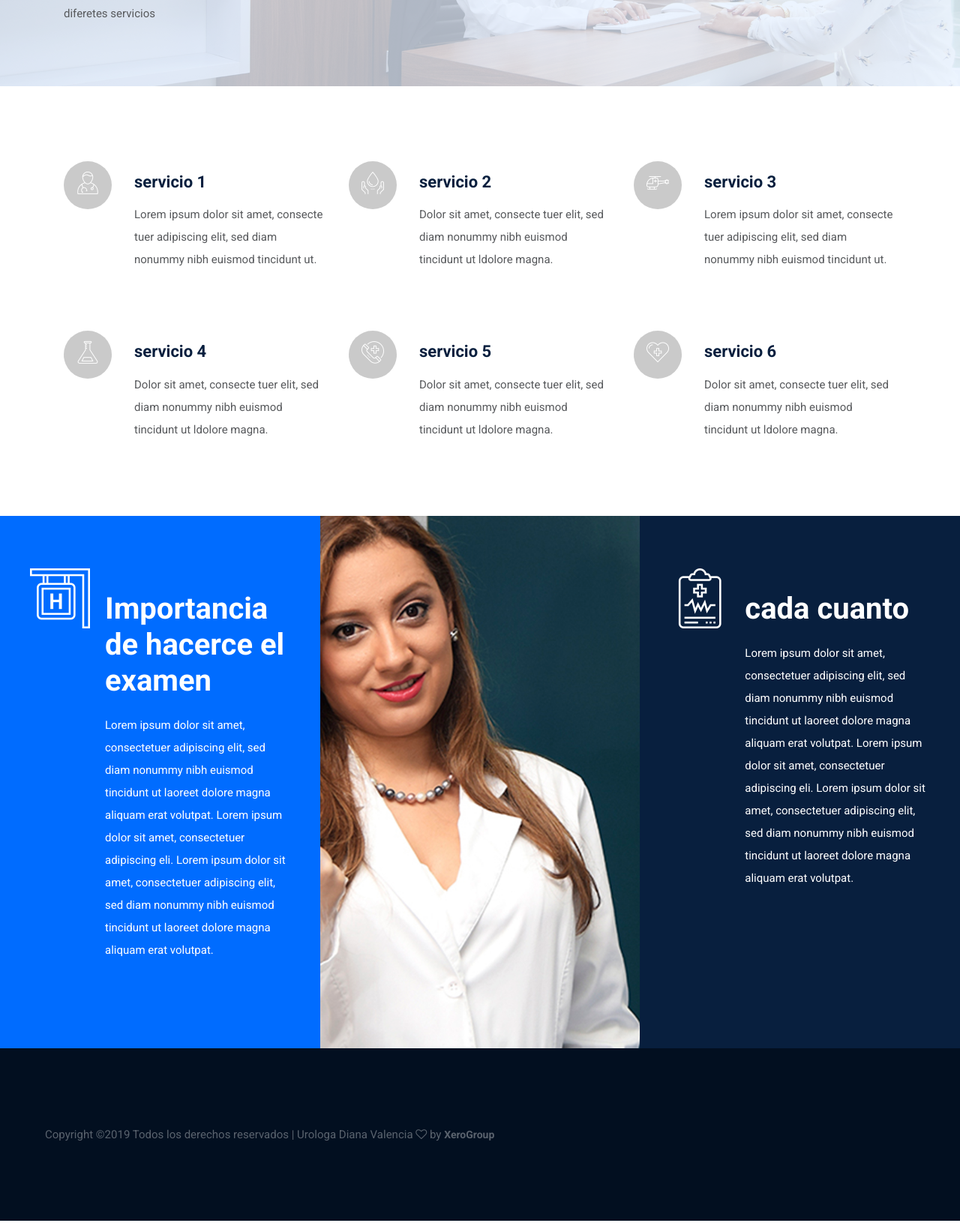
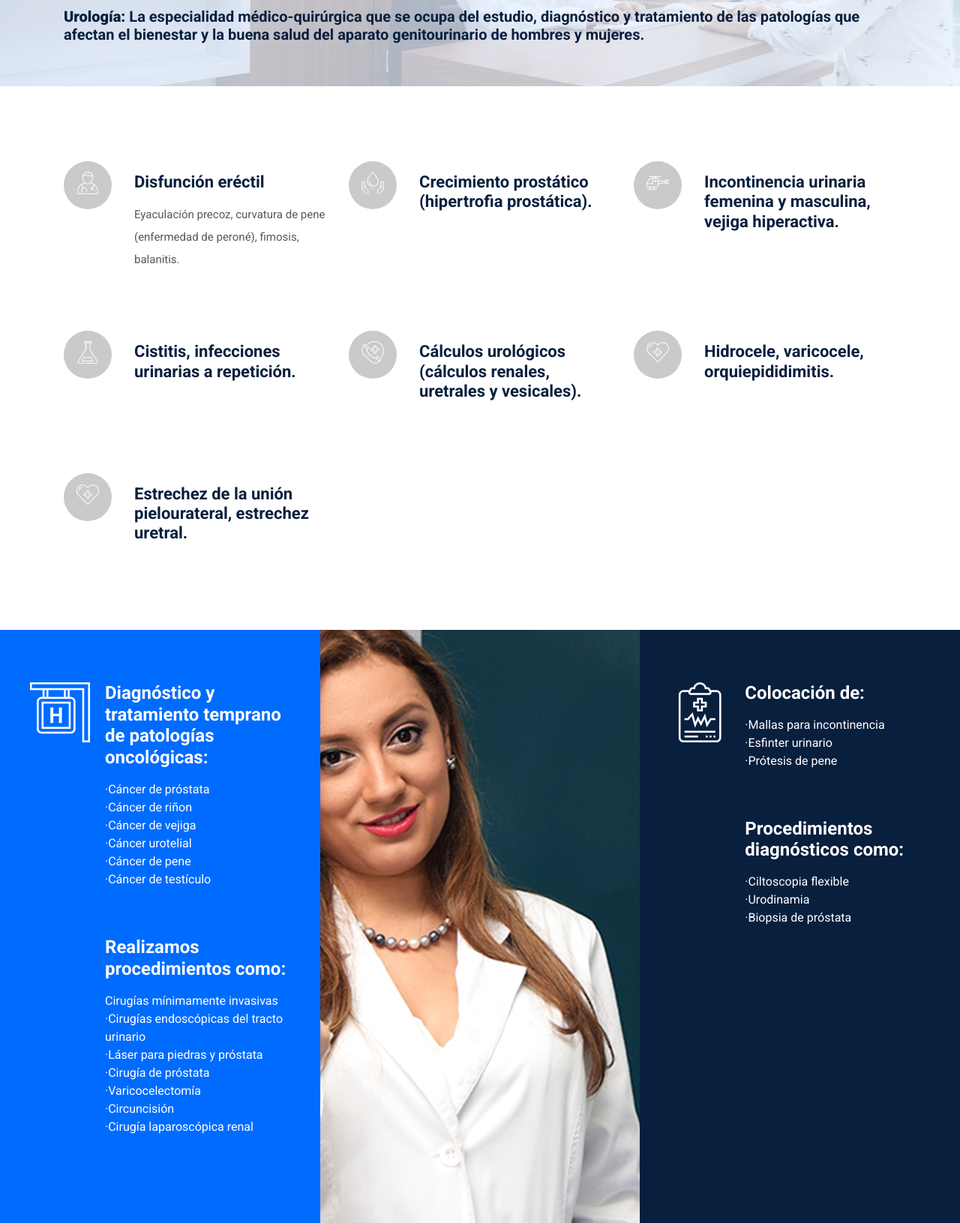
Before and after one commit to nellromero1/DianaValencia, a plain HTML site: page services.html in a window 1280 px wide. Shown: the part 285-1916 px from the top of the page at 75% size. Drawn offline with Linux system fonts and the light colour scheme; files whose address does not match are found by name.

Commit message:
Add files via upload

```diff
--- a/services.html
+++ b/services.html
@@ -9,7 +9,7 @@
     <!-- The above 4 meta tags *must* come first in the head; any other head content must come *after* these tags -->
 
     <!-- Title  -->
-    <title>Medilife - Health &amp; Medical Template | Services</title>
+    <title>Doctora Diana Valencia</title>
 
     <!-- Favicon  -->
     <link rel="icon" href="img/core-img/favicon.ico">
@@ -59,7 +59,7 @@
                                         </li>
                                     </ul>
                                     <!-- Appointment Button -->
-                                    <a href="#" class="btn medilife-appoint-btn ml-30"> whatsapp click aqui</a>
+                                    <a href="#" class="btn medilife-appoint-btn ml-30" style="background-color: #4bc32b;"> whatsapp click aqui</a>
                                 </div>
                             </nav>
                         </div>
@@ -76,8 +76,8 @@
             <div class="row h-100 align-items-center">
                 <div class="col-12">
                     <div class="breadcumb-content">
-                        <h3 class="breadcumb-title">Servicios</h3>
-                        <p>diferetes servicios</p>
+                        <h3 class="breadcumb-title">Servicios</h3> <br>
+                        <h5> <strong>Urología:</strong>  La especialidad médico-quirúrgica que se ocupa del estudio, diagnóstico y tratamiento de las patologías que afectan el bienestar y la buena salud del aparato genitourinario de hombres y mujeres.</h5>
                     </div>
                 </div>
             </div>
@@ -96,8 +96,8 @@
                             <i class="icon-doctor"></i>
                         </div>
                         <div class="service-content">
-                            <h5>servicio 1</h5>
-                            <p>Lorem ipsum dolor sit amet, consecte tuer adipiscing elit, sed diam nonummy nibh euismod tincidunt ut.</p>
+                            <h5>Disfunción eréctil</h5>
+                            <p> Eyaculación precoz, curvatura de pene (enfermedad de  peroné), fimosis, balanitis.</p>
                         </div>
                     </div>
                 </div>
@@ -108,8 +108,8 @@
                             <i class="icon-blood-donation-1"></i>
                         </div>
                         <div class="service-content">
-                            <h5>servicio 2</h5>
-                            <p>Dolor sit amet, consecte tuer elit, sed diam nonummy nibh euismod tincidunt ut ldolore magna.</p>
+                            <h5>Crecimiento prostático (hipertrofia prostática).</h5>
+
                         </div>
                     </div>
                 </div>
@@ -120,8 +120,8 @@
                             <i class="icon-helicopter"></i>
                         </div>
                         <div class="service-content">
-                            <h5>servicio 3</h5>
-                            <p>Lorem ipsum dolor sit amet, consecte tuer adipiscing elit, sed diam nonummy nibh euismod tincidunt ut.</p>
+                            <h5> Incontinencia urinaria femenina y masculina, vejiga hiperactiva.</h5>
+
                         </div>
                     </div>
                 </div>
@@ -132,8 +132,8 @@
                             <i class="icon-flask"></i>
                         </div>
                         <div class="service-content">
-                            <h5>servicio 4</h5>
-                            <p>Dolor sit amet, consecte tuer elit, sed diam nonummy nibh euismod tincidunt ut ldolore magna.</p>
+                            <h5>Cistitis, infecciones urinarias a repetición.</h5>
+
                         </div>
                     </div>
                 </div>
@@ -144,8 +144,8 @@
                             <i class="icon-emergency-call-1"></i>
                         </div>
                         <div class="service-content">
-                            <h5>servicio 5</h5>
-                            <p>Dolor sit amet, consecte tuer elit, sed diam nonummy nibh euismod tincidunt ut ldolore magna.</p>
+                            <h5>Cálculos urológicos (cálculos renales, uretrales y vesicales).</h5>
+
                         </div>
                     </div>
                 </div>
@@ -156,12 +156,26 @@
                             <i class="icon-blood-donation-2"></i>
                         </div>
                         <div class="service-content">
-                            <h5>servicio 6</h5>
-                            <p>Dolor sit amet, consecte tuer elit, sed diam nonummy nibh euismod tincidunt ut ldolore magna.</p>
+                            <h5>Hidrocele, varicocele, orquiepididimitis.</h5>
+
+                        </div>
+                    </div>
+                </div>
+
+                <div class="col-12 col-md-6 col-lg-4">
+                    <div class="single-service-area d-flex">
+                        <div class="service-icon">
+                            <i class="icon-blood-donation-2"></i>
+                        </div>
+                        <div class="service-content">
+                            <h5>Estrechez de la unión pielourateral, estrechez uretral.</h5>
+
                         </div>
                     </div>
                 </div>
             </div>
+
+
         </div>
     </div>
     <!-- ***** Services Area End ***** -->
@@ -172,11 +186,46 @@
             <div class="singleServiceIcon">
                 <i class="icon-hospital-4"></i>
             </div>
-            <div class="singleServiceText">
-                <h2>Importancia de hacerce el examen</h2>
-                <p>Lorem ipsum dolor sit amet, consectetuer adipiscing elit, sed diam nonummy nibh euismod tincidunt ut laoreet dolore magna aliquam erat volutpat. Lorem ipsum dolor sit amet, consectetuer adipiscing eli. Lorem ipsum dolor sit amet, consectetuer adipiscing elit, sed diam nonummy nibh euismod tincidunt ut laoreet dolore magna aliquam erat volutpat.</p>
+            <div>
+                <div class="" style="color: white;">
+                <h4 style="color: white;">Diagnóstico y tratamiento temprano de patologías oncológicas:</h4>
+                <p>
+                    <ul>
+                        <li>·Cáncer de próstata </li>
+                        <li>·Cáncer de riñon </li>
+                        <li>·Cáncer de vejiga </li>
+                        <li>·Cáncer urotelial </li>
+                        <li>·Cáncer de pene </li>
+                        <li>·Cáncer de testículo </li>
+                    </ul>
+                </p>
+                </div>
+
+                <br><br>
+                <div>
+                    <div class="" style="color: white;">
+                <h4 style="color: white;">Realizamos procedimientos como:</h4>
+                <p>
+                    <ul>
+                    <li>  Cirugías mínimamente invasivas </li>
+                    <li>·Cirugías endoscópicas del tracto urinario </li>
+                    <li>·Láser para piedras y próstata </li>
+                    <li>·Cirugía de próstata </li>
+                    <li>·Varicocelectomía </li>
+                    <li>·Circuncisión </li>
+                    <li>·Cirugía laparoscópica renal </li>
+                    </ul>
+                </p>
             </div>
+                </div>
+
+            </div>
+
+
+
+
         </div>
+
 
         <!-- Single Services Area -->
         <div class="singleServiceArea equalize bg-img" style="background-image: url(img/bg-img/about1.jpg);"></div>
@@ -186,9 +235,39 @@
             <div class="singleServiceIcon">
                 <i class="icon-clinic-history-2"></i>
             </div>
-            <div class="singleServiceText">
-                <h2>cada cuanto</h2>
-                <p>Lorem ipsum dolor sit amet, consectetuer adipiscing elit, sed diam nonummy nibh euismod tincidunt ut laoreet dolore magna aliquam erat volutpat. Lorem ipsum dolor sit amet, consectetuer adipiscing eli. Lorem ipsum dolor sit amet, consectetuer adipiscing elit, sed diam nonummy nibh euismod tincidunt ut laoreet dolore magna aliquam erat volutpat.</p>
+
+
+
+            <div>
+                <div class="" style="color: white;">
+                <h4 style="color: white;">Colocación de:</h4>
+                <p>
+                    <ul>
+                        <li>·Mallas para incontinencia </li>
+                        <li>·Esfinter urinario </li>
+                       <li> ·Prótesis de pene </li>
+                    </ul>
+                </p>
+                </div>
+
+                <br><br>
+                <div>
+                    <div class="" style="color: white;">
+                <h4 style="color: white;">Procedimientos diagnósticos como:</h4>
+                <p>
+                    <ul>
+
+                            <li>·Ciltoscopia flexible </li>
+
+                           <li> ·Urodinamia </li>
+
+                            <li>·Biopsia de próstata </li>
+
+                    </ul>
+                </p>
+            </div>
+                </div>
+
             </div>
         </div>
     </div>
```
Also changed, not shown: contact.html (+2 -2 lines), index.html (+23 -18 lines).
